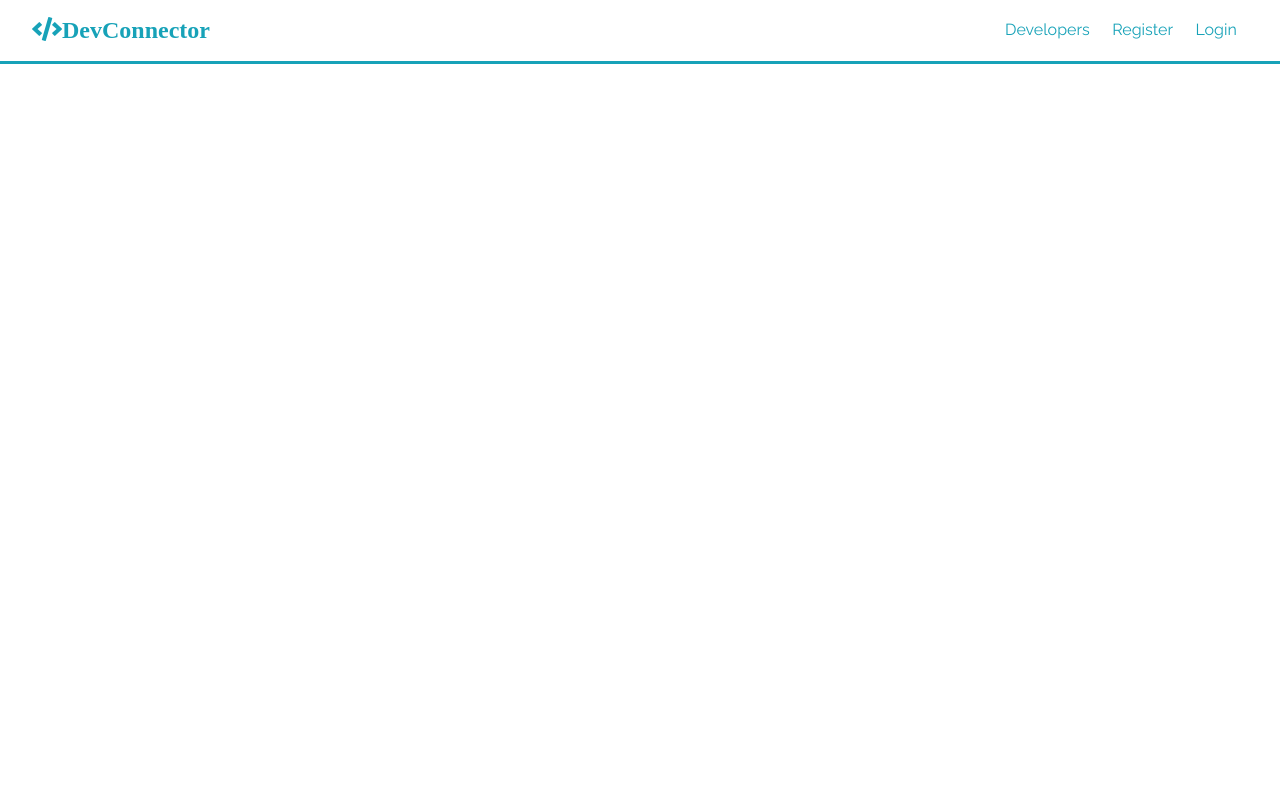
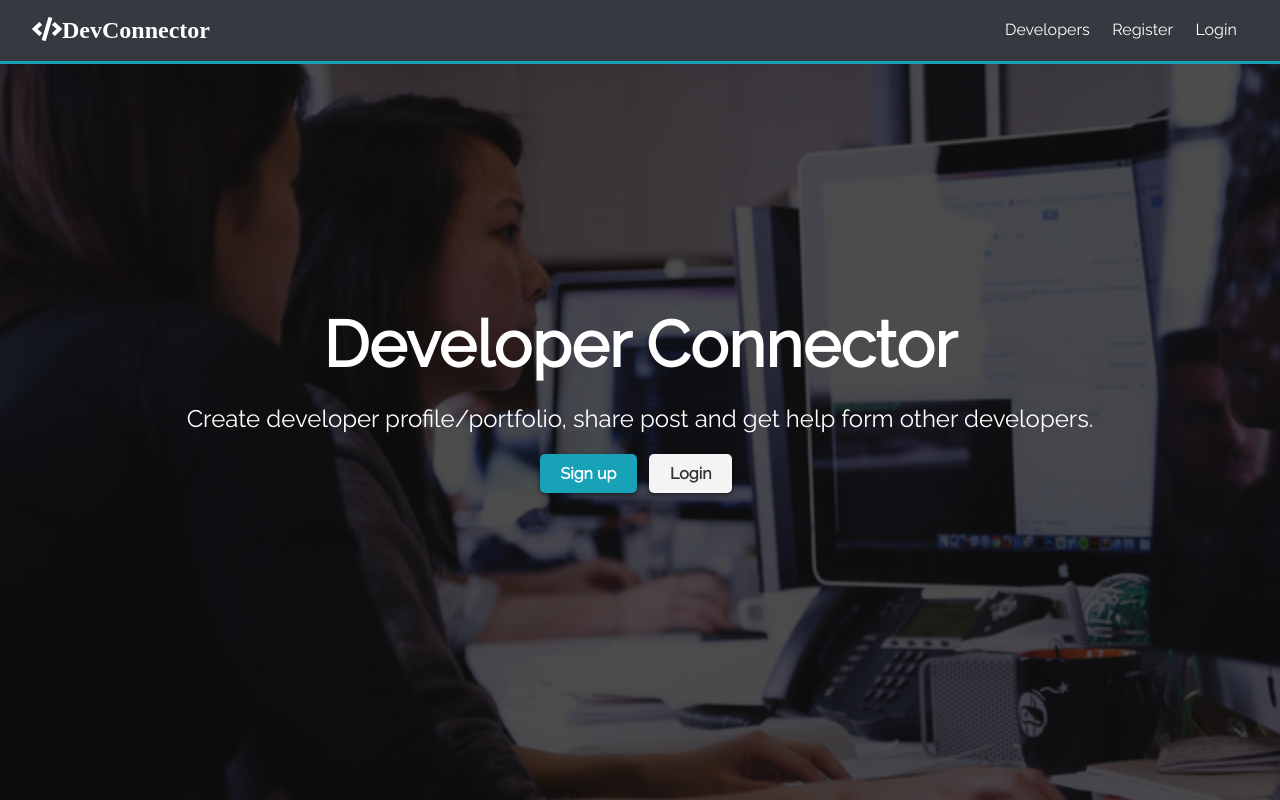
Before and after one commit to domkoder/devcon, a plain HTML site: page dist/index.html in a window 1280 px wide. Drawn offline with Linux system fonts and the light colour scheme.

Commit message:
created landing page and some utility classes

```diff
--- a/dist/index.html
+++ b/dist/index.html
@@ -9,26 +9,41 @@
     <title>Welcome to the DevConnector</title>
   </head>
   <body>
-    <nav class="navbar bg-dark">
-      <h1 class="navbar__heading">
-        <a class="navbar__logo" href="dashboard.html">
+    <nav class="navbar bg--dark">
+      <h1>
+        <a class="text--white" href="dashboard.html">
           <i class="fas fa-code">DevConnector</i>
         </a>
       </h1>
 
       <ul class="navbar__list">
         <li class="navbar__item navbar__item--active">
-          <a class="navbar__link" href="profiles.html">Developers</a>
+          <a class="navbar__link text--white" href="profiles.html">Developers</a>
         </li>
 
         <li class="navbar__item">
-          <a class="navbar__link href="register.html">Register</a>
+          <a class="navbar__link text--white" href="register.html">Register</a>
         </li>
 
         <li class="navbar__item">
-          <a class="navbar__link href="login.html">Login</a>
+          <a class="navbar__link text--white" href="login.html">Login</a>
         </li>
       </ul>
     </nav>
+
+    <section class="landing">
+      <div class="dark-overlay">
+        <div class="landing__inner">
+          <h1 class="text--x-large">Developer Connector</h1>
+          <p class="text--lead">
+            Create developer profile/portfolio, share post and get help form other developers.
+          </p>
+          <div class="buttons">
+            <a href="register.html" class="btn btn--primary">Sign up</a>
+            <a href="login.html" class="btn btn">Login</a>
+          </div>
+        </div>
+      </div>
+    </section>
   </body>
 </html>
--- a/scss/_config.scss
+++ b/scss/_config.scss
@@ -1,6 +1,50 @@
+// variables
 $primary-color: #17a2b8;
 $dark-color: #343a40;
 $light-color: #f4f4f4;
 $danger-color: #dc3545;
 $success-color: #28a745;
 $max-width: 1100px;
+
+// major styling and reset
+* {
+  box-sizing: border-box;
+  margin: 0;
+  padding: 0;
+}
+
+body {
+  font-family: 'Raleway', 'sans-serif';
+  font-size: 1rem;
+  line-height: 1.6;
+  background-color: #fff;
+  color: #333;
+}
+
+a {
+  text-decoration: none;
+  color: $primary-color;
+}
+
+ul {
+  list-style: none;
+}
+
+img {
+  width: 100%;
+}
+
+// Set text color base on background
+@function set-text-color($color) {
+  @if (lightness($color) > 50) {
+    @return #333;
+  } @else {
+    @return #fff;
+  }
+}
+
+// Set background & text color
+@mixin set-background($color) {
+  background-color: $color;
+  color: set-text-color($color);
+}
--- a/scss/_utilities.scss
+++ b/scss/_utilities.scss
@@ -0,0 +1,102 @@
+// Text styles
+.text--x-large {
+  font-size: 4rem;
+  line-height: 1.2;
+  margin-bottom: 1rem;
+}
+
+.text--large {
+  font-size: 3rem;
+  line-height: 1.2;
+  margin-bottom: 1rem;
+}
+
+.text--white {
+  color: #fff;
+}
+
+.text--lead {
+  font-size: 1.5rem;
+  margin-bottom: 1rem;
+}
+
+// Buttons
+.btn {
+  display: inline-block;
+  @include set-background($light-color);
+  padding: 0.4rem 1.3rem;
+  border: none;
+  border-radius: 5px;
+  cursor: pointer;
+  font-size: 1rem;
+  font-weight: bold;
+  margin-right: 0.5rem;
+  box-shadow: 0px 2px 5px 0px rgba(0, 0, 0, 0.5);
+  transition: all 0.2s ease-in;
+  &:hover {
+    background-color: lighten($dark-color, $amount: 30%);
+    color: #fff;
+  }
+  &.btn--primary {
+    @include set-background($primary-color);
+    &:hover {
+      background: lighten($primary-color, 5%);
+    }
+  }
+  &.btn--dark {
+    @include set-background($dark-color);
+    &:hover {
+      background: lighten($dark-color, 5%);
+    }
+  }
+  &.btn--success {
+    @include set-background($success-color);
+    &:hover {
+      background: lighten($success-color, 5%);
+    }
+  }
+  &.btn--danger {
+    @include set-background($danger-color);
+    &:hover {
+      background: lighten($danger-color, 5%);
+    }
+  }
+}
+
+// Background Styles
+.bg {
+  &--primary {
+    @include set-background($primary-color);
+  }
+
+  &--light {
+    @include set-background($light-color);
+    border: #ccc 1px solid;
+  }
+
+  &--dark {
+    @include set-background($dark-color);
+  }
+
+  &--success {
+    @include set-background($success-color);
+  }
+
+  &--danger {
+    @include set-background($danger-color);
+  }
+
+  &--white {
+    @include set-background(#fff);
+    border: #ccc 1px solid;
+  }
+}
+
+.dark-overlay {
+  height: 100%;
+  width: 100%;
+  position: absolute;
+  top: 0;
+  top: 0;
+  background-color: rgba($color: #000000, $alpha: 0.7);
+}
--- a/scss/style.scss
+++ b/scss/style.scss
@@ -1,31 +1,5 @@
 @import 'config';
-
-* {
-  box-sizing: border-box;
-  margin: 0;
-  padding: 0;
-}
-
-body {
-  font-family: 'Raleway', 'sans-serif';
-  font-size: 1rem;
-  line-height: 1.6;
-  background-color: #fff;
-  color: #333;
-}
-
-a {
-  text-decoration: none;
-  color: $primary-color;
-}
-
-ul {
-  list-style: none;
-}
-
-img {
-  width: 100%;
-}
+@import 'utilities';
 
 // Navbar
 .navbar {
@@ -44,7 +18,6 @@ img {
   }
 
   &__link {
-    // color: #fff;
     padding: 0.45rem;
     margin: 0 0.25rem;
     &:hover {
@@ -52,3 +25,22 @@ img {
     }
   }
 }
+
+// Landing
+.landing {
+  position: relative;
+  background: url('/img/showcase.jpg') no-repeat center center/cover;
+  height: 100vh;
+
+  &__inner {
+    color: #fff;
+    height: 100%;
+    display: flex;
+    flex-direction: column;
+    width: 80%;
+    margin: auto;
+    align-items: center;
+    justify-content: center;
+    text-align: center;
+  }
+}
```
Also changed, not shown: dist/css/style.min.css.
